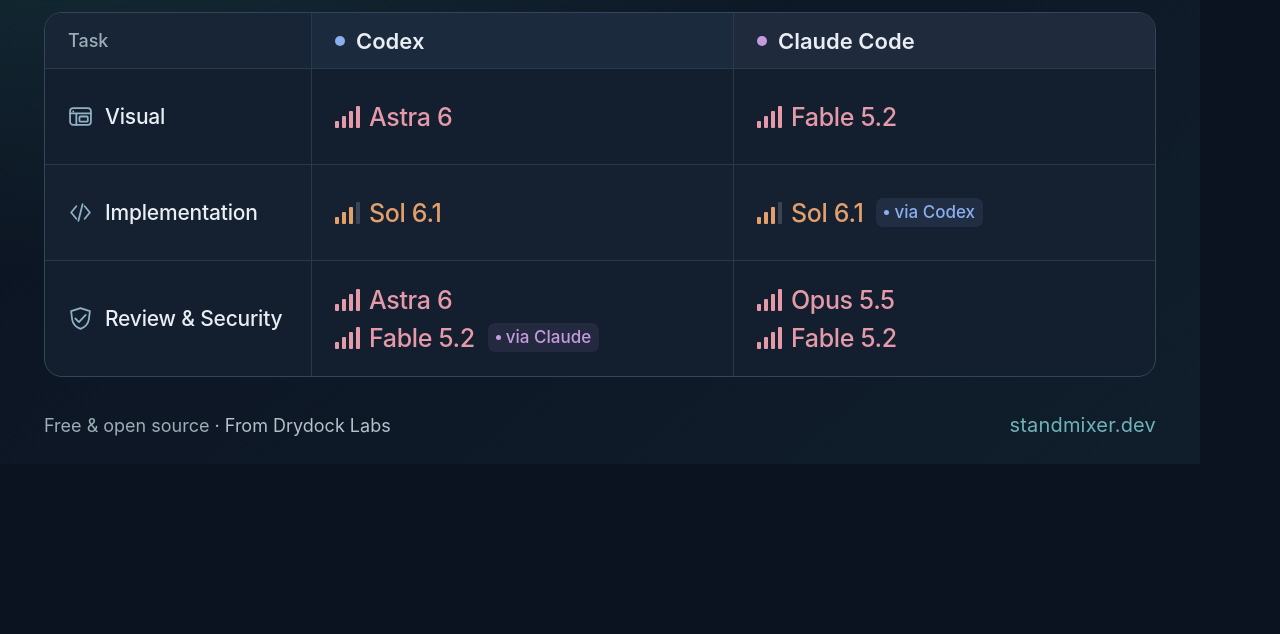
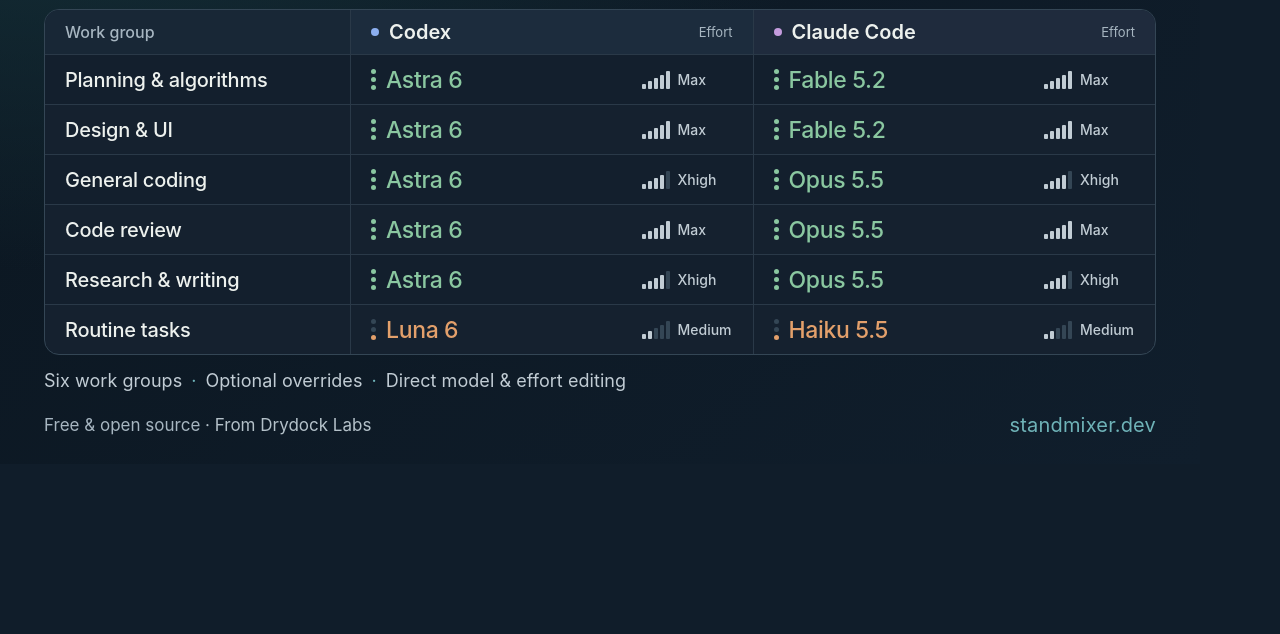
Before and after one commit to drydockbuild/standmixer, a plain HTML site: page website/artwork/social-preview.html in a window 1280 px wide. Shown: the part 166-800 px from the top of the page. Drawn offline with Linux system fonts and the light colour scheme.

Commit message:
Refresh StandMixer website and previews for 0.2.6

```diff
--- a/website/artwork/social-preview.html
+++ b/website/artwork/social-preview.html
@@ -3,49 +3,43 @@
 <head>
 <meta charset="utf-8">
 <meta name="viewport" content="width=1200, initial-scale=1">
-<title>StandMixer social preview</title>
+<title>StandMixer v0.2.6 social preview</title>
 <style>
 *{box-sizing:border-box}html,body{margin:0;width:1200px;height:630px;overflow:hidden}
-body{background:#0b1220;color:#e9eef5;font-family:-apple-system,BlinkMacSystemFont,"Segoe UI",sans-serif;-webkit-font-smoothing:antialiased}
-.card{width:1200px;height:630px;padding:31px 44px 27px;background:radial-gradient(ellipse at 5% 0%,#153139 0,transparent 49%),linear-gradient(140deg,#0b1220,#101e2c);display:flex;flex-direction:column}
+body{background:#101d2a;color:#edf1ee;font-family:-apple-system,BlinkMacSystemFont,"Segoe UI",Helvetica,Arial,sans-serif;-webkit-font-smoothing:antialiased}
+.card{width:1200px;height:630px;padding:31px 44px 27px;background:radial-gradient(ellipse at 5% 0%,#153139 0,transparent 49%),linear-gradient(140deg,#0b1620,#101e2c);display:flex;flex-direction:column}
 .brand-row{display:flex;align-items:center;justify-content:space-between;height:57px;flex-shrink:0}
 .brand{display:flex;align-items:center;gap:12px;font-size:35px;font-weight:650;letter-spacing:-1px}.brand svg{width:54px;height:54px;display:block}
+.version{margin-left:6px;padding:4px 11px;border:1px solid #49606c;border-radius:20px;color:#c1ccd4;font:16px/1.4 ui-monospace,"SF Mono",Menlo,Consolas,monospace;letter-spacing:0}
 .preset{color:#6fb3b8;border:1px solid #6fb3b85c;background:#6fb3b80b;border-radius:22px;padding:5px 18px;font-size:19px;font-weight:550;letter-spacing:.1px}
-h1{font-family:Palatino,"Palatino Linotype","Iowan Old Style",Georgia,serif;font-weight:400;font-size:43px;line-height:1.15;letter-spacing:-1.1px;margin:16px 0 25px;white-space:nowrap}h1 span{color:#6fb3b8}
-.settings{border:1px solid #344655;border-radius:18px;overflow:hidden;background:#131e2e;flex-shrink:0}
-.grid{display:grid;grid-template-columns:266px 1fr 1fr}.cell{padding:0 23px;display:flex;align-items:center;min-width:0}.cell+.cell{border-left:1px solid #2a3948}
-.table-head{height:55px;background:#182536;font-size:22px;font-weight:600}.table-head .task{font-size:18px;font-weight:500;color:#9caeb5}.table-head .codex{background:#8caff009}.table-head .claude{background:#c49cde0a}
-.dot{width:10px;height:10px;border-radius:50%;display:inline-block;margin-right:11px;background:#8caff0}.claude .dot{background:#c49cde}
-.row{height:96px;border-top:1px solid #2a3948}.row.visual{height:96px}.row:last-child{height:116px}.row:nth-child(3){background:#ffffff02}
-.task-name{font-size:21px;font-weight:550;letter-spacing:-.2px;gap:12px}.task-name svg{width:25px;height:25px;flex:none;fill:none;stroke:#90b2c4;stroke-width:1.7;stroke-linecap:round;stroke-linejoin:round}
-.models{display:flex;flex-direction:column;justify-content:center;align-items:flex-start;gap:8px}.model{display:flex;align-items:center;gap:9px;min-height:30px;font-size:25px;font-weight:550;letter-spacing:-.35px;white-space:nowrap}.strong{color:#e49aa9}.sol{color:#e3a06b}
-.bars{display:inline-flex;align-items:flex-end;gap:3px;width:25px;height:22px;flex:none}.bars i{display:block;width:4px;border-radius:1px;background:currentColor}.bars i:nth-child(1){height:7px}.bars i:nth-child(2){height:12px}.bars i:nth-child(3){height:17px}.bars i:nth-child(4){height:22px}.sol .bars i:last-child{background:#3a4555}
-.via{display:inline-flex;align-items:center;gap:5px;border-radius:7px;padding:3px 8px;font-size:17px;font-weight:550;letter-spacing:0;margin-left:4px;line-height:1.35}.via:before{content:"";width:5px;height:5px;background:currentColor;border-radius:50%}.via.claude{background:#c49cde17;color:#c49cde}.via.codex{background:#8caff017;color:#8caff0}
-.footer{display:flex;align-items:center;justify-content:space-between;margin-top:auto;font-size:18px;color:#9caeb5}.footer .url{font-size:20px;color:#6fb3b8;letter-spacing:.2px}.footer .origin{color:#b4c1c9}
+h1{font-family:Palatino,"Palatino Linotype","Iowan Old Style",Georgia,serif;font-weight:400;font-size:43px;line-height:1.15;letter-spacing:-1.1px;margin:16px 0 22px;white-space:nowrap}h1 span{color:#6fb3b8}
+.settings{border:1px solid #344655;border-radius:15px;overflow:hidden;background:#131f2d;flex-shrink:0}
+.grid{display:grid;grid-template-columns:305px 1fr 1fr}.cell{padding:0 20px;display:flex;align-items:center;min-width:0}.cell+.cell{border-left:1px solid #2a3948}
+.table-head{height:44px;background:#182736;font-size:20px;font-weight:600}.table-head .task{font-size:16px;font-weight:500;color:#a7b6c1}.table-head .codex{background:#8caff009}.table-head .claude{background:#c49cde0a}.effort-heading{margin-left:auto;font-size:13px;font-weight:400;color:#a7b6c1}
+.dot{width:8px;height:8px;border-radius:50%;display:inline-block;margin-right:10px;background:#8caff0}.claude .dot{background:#c49cde}
+.row{height:50px;border-top:1px solid #2a3948}.row:nth-child(odd){background:#ffffff02}.task-name{font-size:20px;font-weight:500;letter-spacing:-.25px}
+.assignment{gap:15px}.model{display:inline-flex;align-items:center;gap:10px;font-size:23px;font-weight:550;letter-spacing:-.35px;white-space:nowrap}.tier-3{color:#8ac7a0}.tier-1{color:#e3a06b}
+.tier{display:inline-flex;flex-direction:column-reverse;gap:3px;width:5px;flex:none}.tier i{display:block;width:5px;height:5px;border-radius:50%;background:#344655}.tier-1 .tier i:first-child,.tier-3 .tier i{background:currentColor}
+.effort{display:inline-flex;align-items:center;gap:8px;margin-left:auto;color:#c1ccd4;font-size:14px;font-weight:450;white-space:nowrap}.effort>span:last-child{width:55px}
+.bars{display:inline-flex;align-items:flex-end;gap:2px;width:28px;height:18px;flex:none}.bars i{display:block;width:4px;border-radius:1px;background:#344655}.bars i:nth-child(1){height:5px}.bars i:nth-child(2){height:8px}.bars i:nth-child(3){height:11px}.bars i:nth-child(4){height:14px}.bars i:nth-child(5){height:18px}.effort-2 i:nth-child(-n+2),.effort-4 i:nth-child(-n+4),.effort-5 i{background:currentColor}
+.features{margin:15px 0 0;color:#c1ccd4;font-size:18px;letter-spacing:.05px}.features span{color:#6fb3b8;padding:0 9px}
+.footer{display:flex;align-items:center;justify-content:space-between;margin-top:auto;font-size:17px;color:#a7b6c1}.footer .url{font-size:20px;color:#6fb3b8;letter-spacing:.2px}.footer .origin{color:#b4c1c9}
 </style>
 </head>
 <body>
-<main class="card" aria-label="StandMixer Optimized settings preview">
-  <div class="brand-row"><div class="brand"><svg xmlns="http://www.w3.org/2000/svg" viewBox="0 0 64 64" width="64" height="64"><g transform="translate(0 5)"><g fill="none" stroke="#6FB3B8" stroke-width="3.5" stroke-linecap="round" stroke-linejoin="round"><path d="M14 46V23H10V19C10 13.5 14.5 9 20 9H42C47.5 9 52 13.5 52 19V23H23V46"/><path d="M28 29H51C50.2 37.5 46.4 42 39.5 42S29 37.5 28 29Z"/><path d="M39.5 23V33"/><path d="M10 46H53" stroke="#F59E0B"/></g><circle cx="18" cy="17" r="1.8" fill="#6FB3B8"/></g></svg><span>StandMixer</span></div><span class="preset">Optimized</span></div>
+<main class="card" aria-label="StandMixer v0.2.6 Optimized settings preview">
+  <div class="brand-row"><div class="brand"><svg xmlns="http://www.w3.org/2000/svg" viewBox="0 0 64 64" width="64" height="64" aria-hidden="true"><g transform="translate(0 5)"><g fill="none" stroke="#6FB3B8" stroke-width="3.5" stroke-linecap="round" stroke-linejoin="round"><path d="M14 46V23H10V19C10 13.5 14.5 9 20 9H42C47.5 9 52 13.5 52 19V23H23V46"/><path d="M28 29H51C50.2 37.5 46.4 42 39.5 42S29 37.5 28 29Z"/><path d="M39.5 23V33"/><path d="M10 46H53" stroke="#F59E0B"/></g><circle cx="18" cy="17" r="1.8" fill="#6FB3B8"/></g></svg><span>StandMixer</span><span class="version">v0.2.6</span></div><span class="preset">Optimized</span></div>
   <h1>Make <span>Claude and Codex</span> work together.</h1>
-  <section class="settings" aria-label="Selected Optimized model assignments">
-    <div class="grid table-head"><div class="cell task">Task</div><div class="cell codex"><span class="dot"></span>Codex</div><div class="cell claude"><span class="dot"></span>Claude Code</div></div>
-    <div class="grid row visual">
-      <div class="cell task-name"><svg viewBox="0 0 24 24" aria-hidden="true"><rect x="2" y="4" width="20" height="16" rx="3"/><path d="M2 9h20M8 9v11m-3-13h.1"/><rect x="11" y="12" width="8" height="5" rx="1"/></svg>Visual</div>
-      <div class="cell models"><div class="model strong"><span class="bars" aria-hidden="true"><i></i><i></i><i></i><i></i></span> Astra 6</div></div>
-      <div class="cell models"><div class="model strong"><span class="bars" aria-hidden="true"><i></i><i></i><i></i><i></i></span> Fable 5.2</div></div>
-    </div>
-    <div class="grid row">
-      <div class="cell task-name"><svg viewBox="0 0 24 24" aria-hidden="true"><path d="m8 6-5 6 5 6m8-12 5 6-5 6M14 4l-4 16"/></svg>Implementation</div>
-      <div class="cell models"><div class="model sol"><span class="bars" aria-hidden="true"><i></i><i></i><i></i><i></i></span> Sol 6.1</div></div>
-      <div class="cell models"><div class="model sol"><span class="bars" aria-hidden="true"><i></i><i></i><i></i><i></i></span> Sol 6.1 <span class="via codex">via Codex</span></div></div>
-    </div>
-    <div class="grid row">
-      <div class="cell task-name"><svg viewBox="0 0 24 24" aria-hidden="true"><path d="m12 2 9 3-1 8q-1 6-8 9-7-3-8-9L3 5Zm-5 10 3.5 3.5L17 8.5"/></svg>Review &amp; Security</div>
-      <div class="cell models"><div class="model strong"><span class="bars" aria-hidden="true"><i></i><i></i><i></i><i></i></span> Astra 6</div><div class="model strong"><span class="bars" aria-hidden="true"><i></i><i></i><i></i><i></i></span> Fable 5.2 <span class="via claude">via Claude</span></div></div>
-      <div class="cell models"><div class="model strong"><span class="bars" aria-hidden="true"><i></i><i></i><i></i><i></i></span> Opus 5.5</div><div class="model strong"><span class="bars" aria-hidden="true"><i></i><i></i><i></i><i></i></span> Fable 5.2</div></div>
-    </div>
+  <section class="settings" aria-label="Optimized defaults for the six work groups">
+    <div class="grid table-head"><div class="cell task">Work group</div><div class="cell codex"><span class="dot"></span>Codex<span class="effort-heading">Effort</span></div><div class="cell claude"><span class="dot"></span>Claude Code<span class="effort-heading">Effort</span></div></div>
+    <div class="grid row"><div class="cell task-name">Planning &amp; algorithms</div><div class="cell assignment"><span class="model tier-3"><span class="tier" aria-hidden="true"><i></i><i></i><i></i></span>Astra 6</span><span class="effort" aria-label="Max effort"><span class="bars effort-5" aria-hidden="true"><i></i><i></i><i></i><i></i><i></i></span><span>Max</span></span></div><div class="cell assignment"><span class="model tier-3"><span class="tier" aria-hidden="true"><i></i><i></i><i></i></span>Fable 5.2</span><span class="effort" aria-label="Max effort"><span class="bars effort-5" aria-hidden="true"><i></i><i></i><i></i><i></i><i></i></span><span>Max</span></span></div></div>
+    <div class="grid row"><div class="cell task-name">Design &amp; UI</div><div class="cell assignment"><span class="model tier-3"><span class="tier" aria-hidden="true"><i></i><i></i><i></i></span>Astra 6</span><span class="effort" aria-label="Max effort"><span class="bars effort-5" aria-hidden="true"><i></i><i></i><i></i><i></i><i></i></span><span>Max</span></span></div><div class="cell assignment"><span class="model tier-3"><span class="tier" aria-hidden="true"><i></i><i></i><i></i></span>Fable 5.2</span><span class="effort" aria-label="Max effort"><span class="bars effort-5" aria-hidden="true"><i></i><i></i><i></i><i></i><i></i></span><span>Max</span></span></div></div>
+    <div class="grid row"><div class="cell task-name">General coding</div><div class="cell assignment"><span class="model tier-3"><span class="tier" aria-hidden="true"><i></i><i></i><i></i></span>Astra 6</span><span class="effort" aria-label="Xhigh effort"><span class="bars effort-4" aria-hidden="true"><i></i><i></i><i></i><i></i><i></i></span><span>Xhigh</span></span></div><div class="cell assignment"><span class="model tier-3"><span class="tier" aria-hidden="true"><i></i><i></i><i></i></span>Opus 5.5</span><span class="effort" aria-label="Xhigh effort"><span class="bars effort-4" aria-hidden="true"><i></i><i></i><i></i><i></i><i></i></span><span>Xhigh</span></span></div></div>
+    <div class="grid row"><div class="cell task-name">Code review</div><div class="cell assignment"><span class="model tier-3"><span class="tier" aria-hidden="true"><i></i><i></i><i></i></span>Astra 6</span><span class="effort" aria-label="Max effort"><span class="bars effort-5" aria-hidden="true"><i></i><i></i><i></i><i></i><i></i></span><span>Max</span></span></div><div class="cell assignment"><span class="model tier-3"><span class="tier" aria-hidden="true"><i></i><i></i><i></i></span>Opus 5.5</span><span class="effort" aria-label="Max effort"><span class="bars effort-5" aria-hidden="true"><i></i><i></i><i></i><i></i><i></i></span><span>Max</span></span></div></div>
+    <div class="grid row"><div class="cell task-name">Research &amp; writing</div><div class="cell assignment"><span class="model tier-3"><span class="tier" aria-hidden="true"><i></i><i></i><i></i></span>Astra 6</span><span class="effort" aria-label="Xhigh effort"><span class="bars effort-4" aria-hidden="true"><i></i><i></i><i></i><i></i><i></i></span><span>Xhigh</span></span></div><div class="cell assignment"><span class="model tier-3"><span class="tier" aria-hidden="true"><i></i><i></i><i></i></span>Opus 5.5</span><span class="effort" aria-label="Xhigh effort"><span class="bars effort-4" aria-hidden="true"><i></i><i></i><i></i><i></i><i></i></span><span>Xhigh</span></span></div></div>
+    <div class="grid row"><div class="cell task-name">Routine tasks</div><div class="cell assignment"><span class="model tier-1"><span class="tier" aria-hidden="true"><i></i><i></i><i></i></span>Luna 6</span><span class="effort" aria-label="Medium effort"><span class="bars effort-2" aria-hidden="true"><i></i><i></i><i></i><i></i><i></i></span><span>Medium</span></span></div><div class="cell assignment"><span class="model tier-1"><span class="tier" aria-hidden="true"><i></i><i></i><i></i></span>Haiku 5.5</span><span class="effort" aria-label="Medium effort"><span class="bars effort-2" aria-hidden="true"><i></i><i></i><i></i><i></i><i></i></span><span>Medium</span></span></div></div>
   </section>
+  <p class="features">Six work groups<span>·</span>Optional overrides<span>·</span>Direct model &amp; effort editing</p>
   <div class="footer"><span>Free &amp; open source <span class="origin">· From Drydock Labs</span></span><span class="url">standmixer.dev</span></div>
 </main>
 </body>
```
Also changed, not shown: website/index.html (+17 -54 lines), website/assets/standmixer-codex-0.2.6.jpg (added), website/assets/standmixer-preview-0.2.6.jpg (added), 1 other file.
